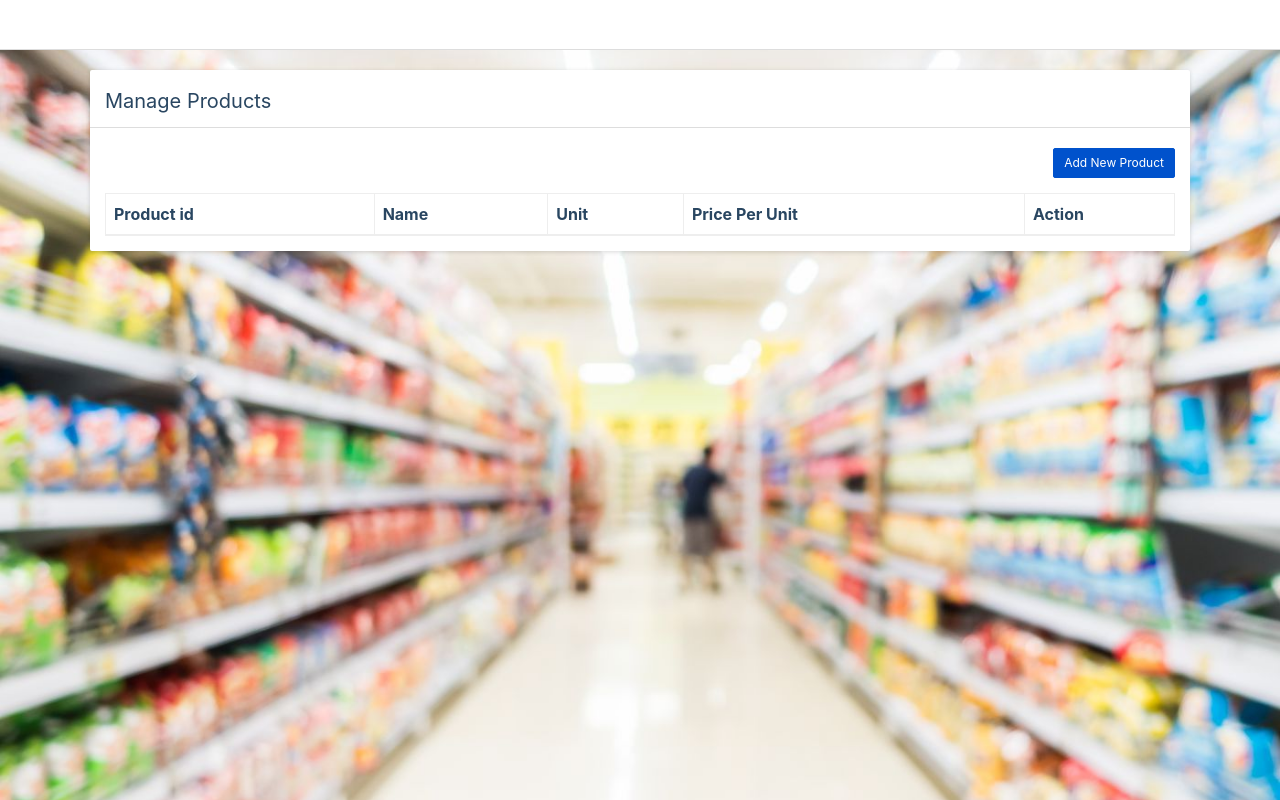
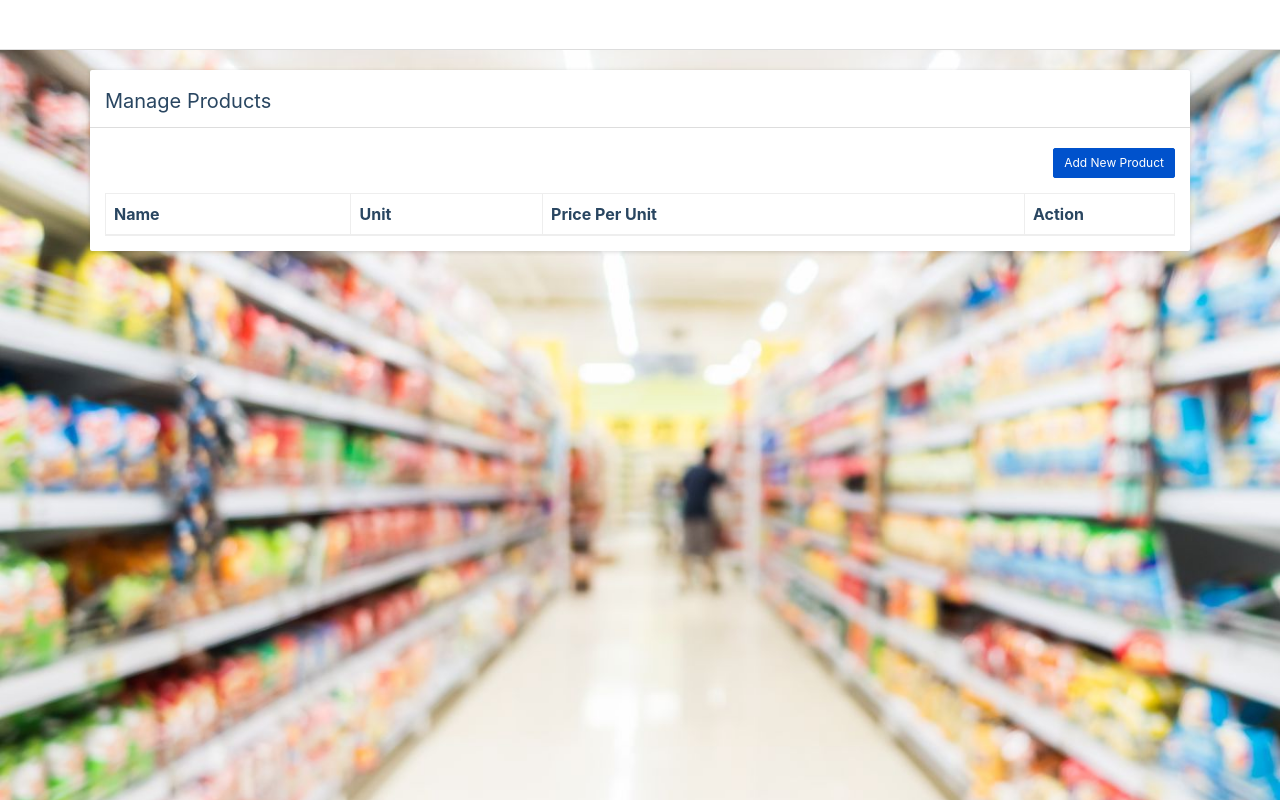
Before and after one commit to Ysh-17/grocery-frontend, a plain HTML site: page manage-product.html in a window 1280 px wide. Drawn offline with Linux system fonts and the light colour scheme; no server answers; some icons are missing.

Commit message:
manage-product.html

```diff
--- a/manage-product.html
+++ b/manage-product.html
@@ -54,7 +54,6 @@
                     </div>
                     <table class="table table-bordered">
                         <thead>
-                        <th>Product id</th>
                         <th>Name</th>
                         <th>Unit</th>
                         <th>Price Per Unit</th>
```
